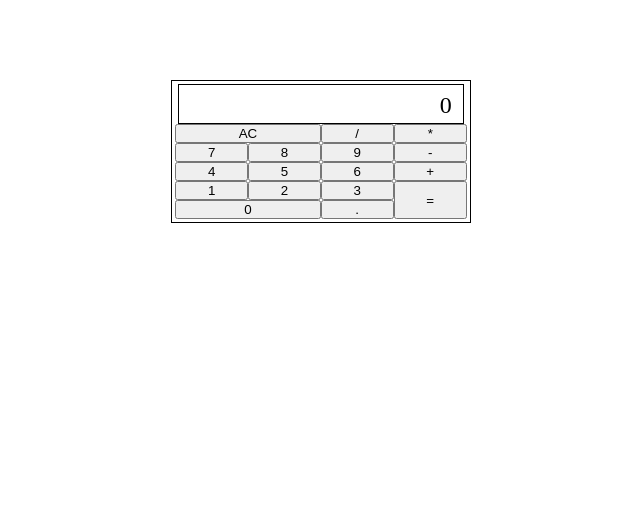
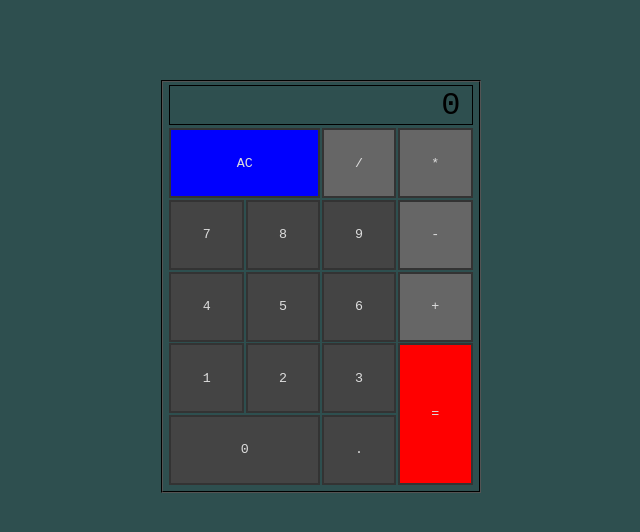
Before and after one commit to mark-ulrich/fcc-calculator, a React app: page / in a window 1280 px wide. Shown: the whole page, without its empty margins (319-959 px from the left). Built offline with nearby package versions, Linux system fonts and the light colour scheme; a web font is replaced by a local one.

Commit message:
Fixed display overflow bug; Some styling

```diff
--- a/public/index.html
+++ b/public/index.html
@@ -3,6 +3,20 @@
   <head>
     <meta charset="utf-8" />
     <meta name="viewport" content="width=device-width, initial-scale=1" />
+
+    <!-- Fonts -->
+    <link
+      href="https://fonts.googleapis.com/css?family=Lato:100,100italic,300,300italic,regular,italic,700,700italic,900,900italic"
+      rel="stylesheet"
+    />
+
+    <link
+      href="//db.onlinewebfonts.com/c/73a2c8bdab5240afb4623e633f4289c5?family=Digital"
+      rel="stylesheet"
+      type="text/css"
+    />
+    <!-- /Fonts -->
+
     <title>Calculator</title>
   </head>
   <body>
--- a/src/components/CalculatorApp.js
+++ b/src/components/CalculatorApp.js
@@ -6,6 +6,8 @@ const ADD = 'add';
 const SUBTRACT = 'subtract';
 const MULTIPLY = 'multiply';
 const DIVIDE = 'divide';
+
+const MAX_DISPLAY_CHARS = 14;
 
 export class CalculatorApp extends Component {
   constructor(props) {
@@ -62,6 +64,28 @@ export class CalculatorApp extends Component {
    */
   setOperation = operation => {
     this.setState({ currentOperation: operation, isNewOp: true });
+  };
+
+  /**
+   * Round display value in order to fit comfortably on display
+   */
+  roundDisplay = val => {
+    let str = val.toString();
+    if (!str.includes('.')) return val;
+
+    console.log(str);
+    const [integer, fractional] = str.split('.');
+    console.log(integer, fractional);
+    const decimalPlaces = Math.min(
+      str.length - integer.length - 1,
+      MAX_DISPLAY_CHARS - integer.length - 1
+    );
+    console.log(decimalPlaces);
+
+    return (
+      Math.round(parseFloat(str) * Math.pow(10, decimalPlaces)) /
+      Math.pow(10, decimalPlaces)
+    );
   };
 
   /**
@@ -138,6 +162,8 @@ export class CalculatorApp extends Component {
         break;
     }
 
+    newValue = this.roundDisplay(newValue);
+
     this.setState({
       savedValue: newValue,
       currentDisplay: newValue.toString()
--- a/src/scss/main.scss
+++ b/src/scss/main.scss
@@ -1,3 +1,14 @@
+/*
+ * Variables
+ */
+$keypad-btn-color: #ddd;
+$keypad-btn-border-color: #333;
+$keypad-btn-border-width: 2px;
+$number-btn-bgcolor: #444;
+$operation-btn-bgcolor: #666;
+$equals-btn-bgcolor: #f00;
+$clear-btn-bgcolor: #00f;
+
 * {
   margin: 0;
   padding: 0;
@@ -5,13 +16,18 @@
   overflow: none;
 }
 
+body {
+  background: darkslategrey;
+  background: #2e4f4f;
+}
+
 #calculator-app {
   margin: 5rem auto;
   padding: 0.2rem;
 
-  width: 300px;
+  width: 320px;
 
-  border: 1px solid black;
+  border: 2px groove black;
 }
 
 #display {
@@ -27,11 +43,15 @@
   text-align: right;
   vertical-align: center;
 
-  font-size: 1.5rem;
+  font-family: 'Digital', monospace;
+  font-size: 2rem;
 }
 
 #keypad {
+  padding: 0.2rem;
+
   display: grid;
+  grid-gap: 0.1rem;
   grid-template-rows: 4;
   grid-template-columns: 5;
   grid-template-areas:
@@ -43,6 +63,30 @@
 }
 
 .keypad-btn {
+  min-height: 70px;
+  min-width: 70px;
+
+  color: $keypad-btn-color;
+
+  font-family: 'Digital', monospace;
+
+  border: $keypad-btn-border-width $keypad-btn-border-color solid;
+}
+
+.number-btn {
+  background: $number-btn-bgcolor;
+}
+
+.operation-btn {
+  background: $operation-btn-bgcolor;
+}
+
+#equals {
+  background: $equals-btn-bgcolor;
+}
+
+#clear {
+  background: $clear-btn-bgcolor;
 }
 
 /*
```
Also changed, not shown: src/css/main.css.
